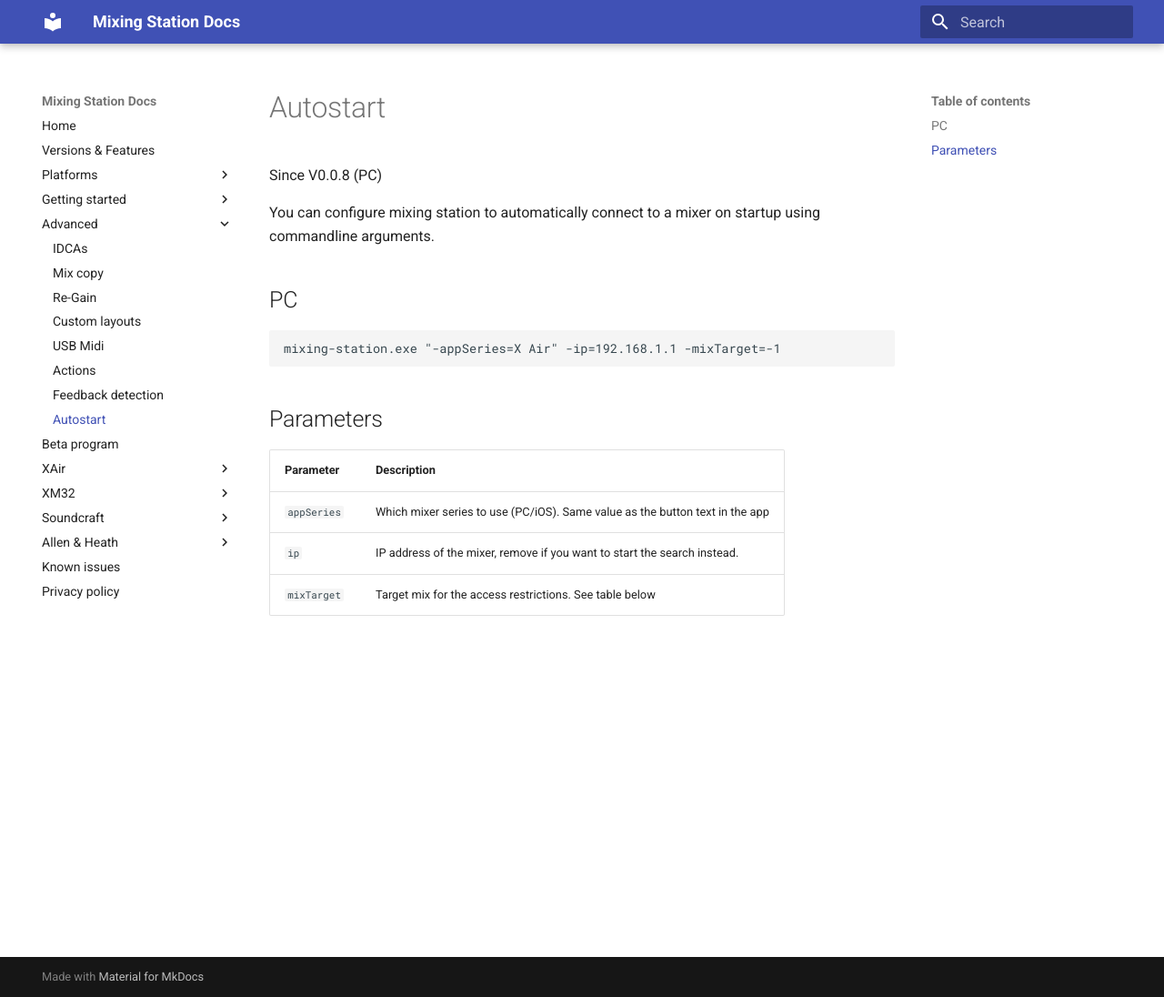
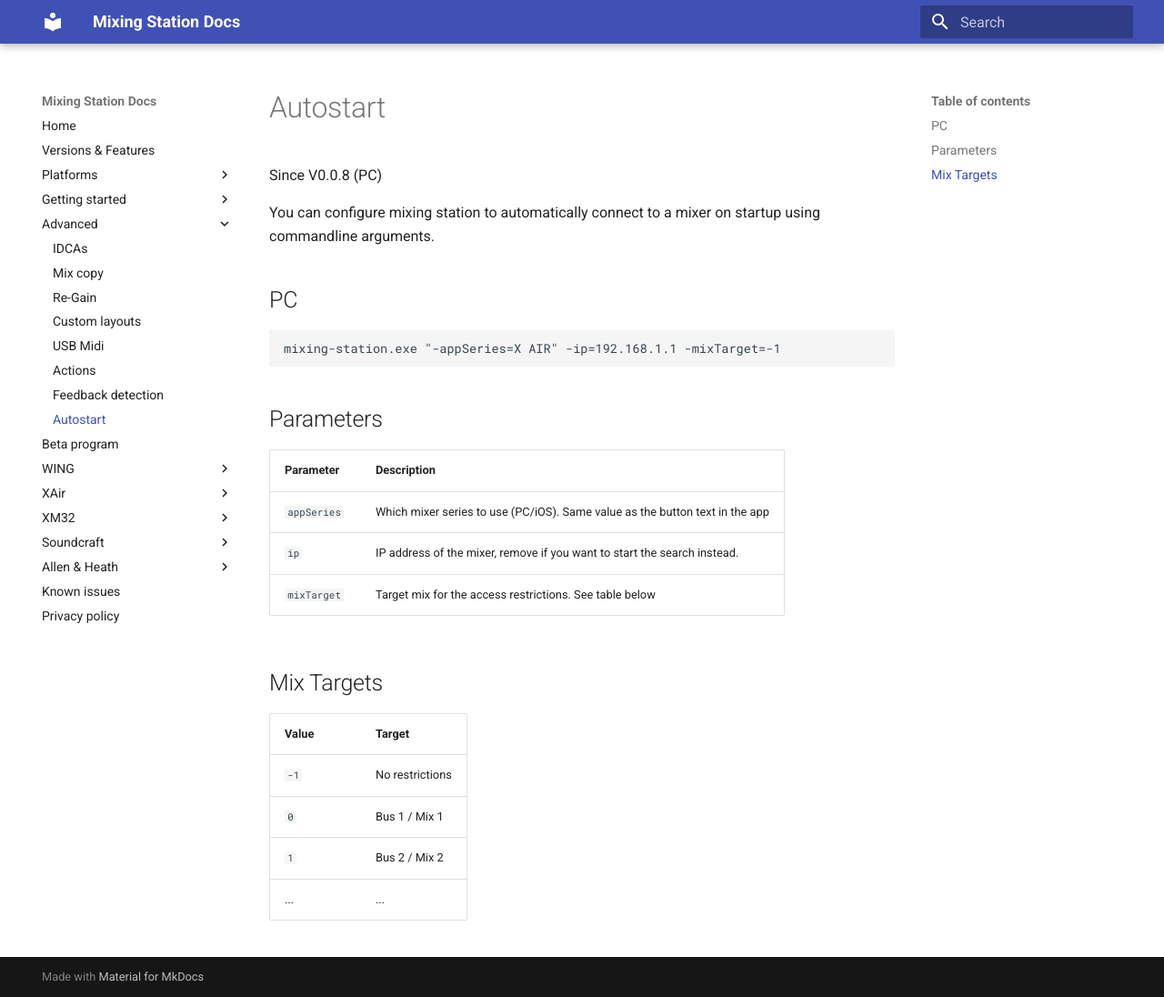
Before and after one commit to davidgiga1993/mixing-station-docs, an MkDocs documentation site: the page built from docs/autostart.md, in a window 1280 px wide and 1096 px high. Shown: the whole window at 91% size. Built offline with MkDocs 1.6.1 and Material for MkDocs 9.7.7, drawn with Linux system fonts in a browser that asks for light colours.

Commit message:
Update documentation

````diff
--- a/docs/autostart.md
+++ b/docs/autostart.md
@@ -6,7 +6,7 @@
 
 ## PC
 ```
-mixing-station.exe "-appSeries=X Air" -ip=192.168.1.1 -mixTarget=-1
+mixing-station.exe "-appSeries=X AIR" -ip=192.168.1.1 -mixTarget=-1
 ```
 
 ## Parameters
@@ -15,3 +15,11 @@
 | `appSeries` | Which mixer series to use (PC/iOS). Same value as the button text in the app |
 | `ip` | IP address of the mixer, remove if you want to start the search instead. |
 | `mixTarget` | Target mix for the access restrictions. See table below |
+
+## Mix Targets
+| Value | Target |
+| --- | --- |
+| `-1` | No restrictions |
+| `0` | Bus 1 / Mix 1 |
+| `1` | Bus 2 / Mix 2 |
+| ... | ... |
--- a/mkdocs.yml
+++ b/mkdocs.yml
@@ -27,6 +27,8 @@
     - Feedback detection: feedback-detection.md
     - Autostart: autostart.md
   - Beta program: beta.md
+  - WING:
+      General: wing/general.md
   - XAir:
       Bus password: xair/bus-password.md
   - XM32:
````
Also changed, not shown: docs/ah/general.md (+1 -0 lines), docs/wing/general.md (added, +11 -0 lines).
